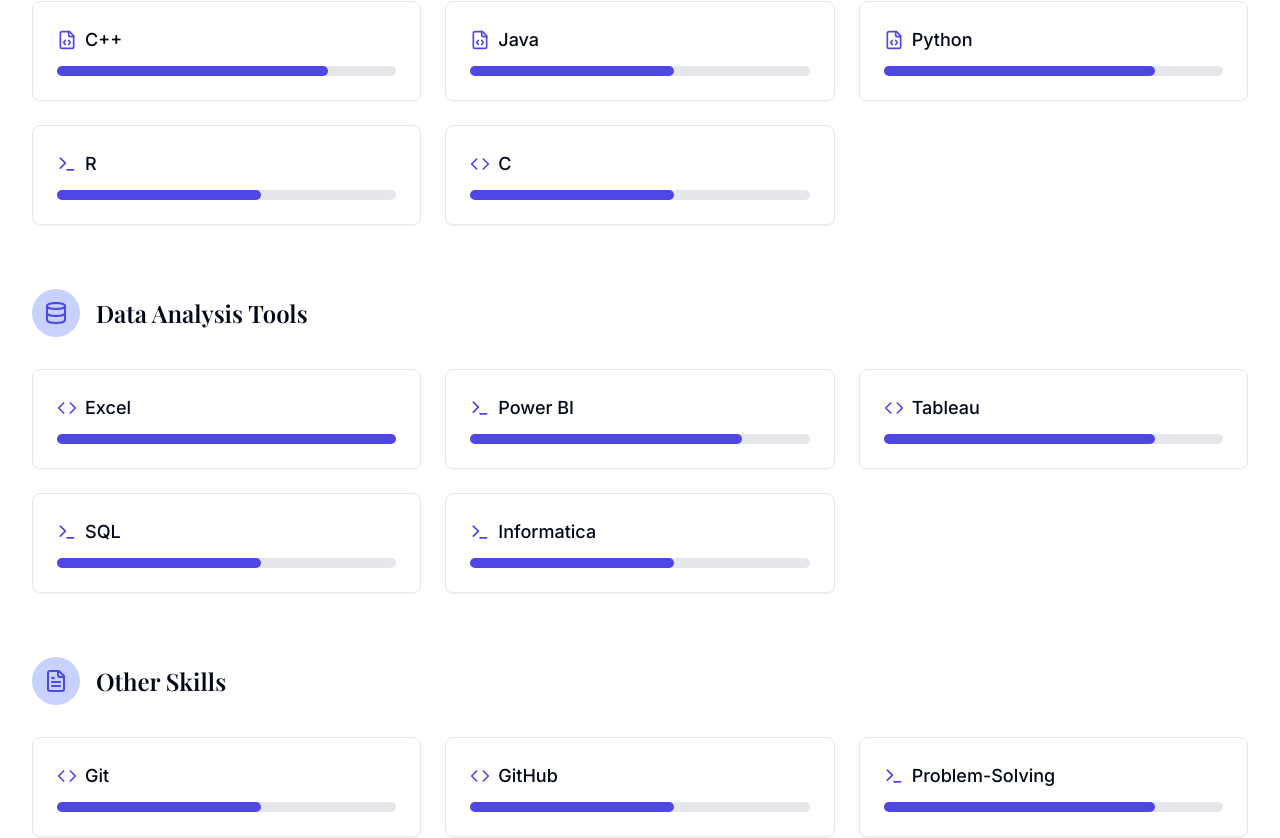
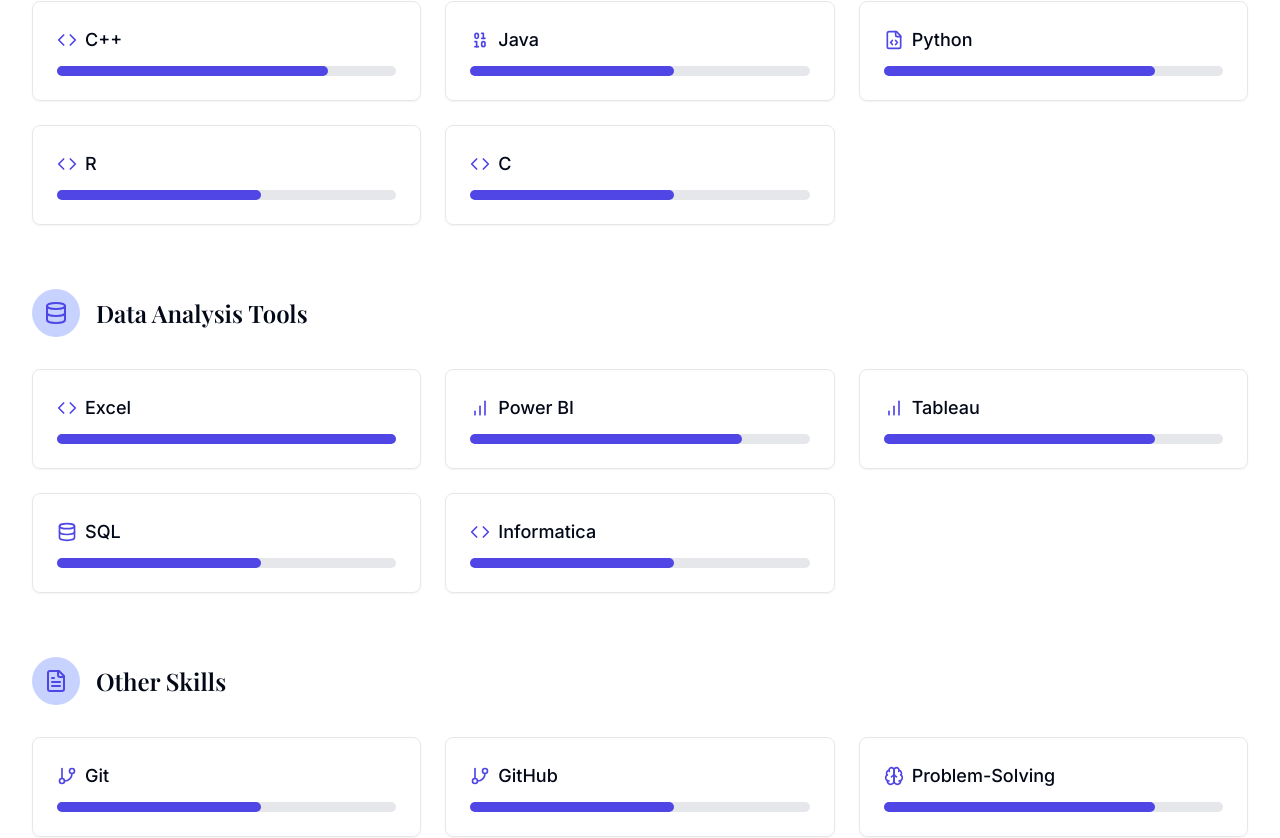
Before and after one commit to mehtaSamiksha/samiksha-portfolio, a React (Vite) app: page /skills in a window 1280 px wide. Shown: the part 471-1309 px from the top of the page. Built offline with nearby package versions, Linux system fonts and the light colour scheme.

Commit message:
Add skill icons
Add icons to skills in the Skills section.

```diff
--- a/src/pages/Skills.tsx
+++ b/src/pages/Skills.tsx
@@ -1,19 +1,56 @@
-
 import { Layout } from "@/components/layout/Layout";
 import { skillCategories } from "@/data/skills";
-import { Award, FlaskRound, FileCode, Code, Terminal, Laptop } from "lucide-react";
+import {
+  Award,
+  FlaskRound,
+  FileCode,
+  Code,
+  Terminal,
+  Database,
+  GitBranch,
+  BarChart,
+  Table,
+  Brain,
+  LineChart,
+  Binary,
+  Laptop
+} from "lucide-react";
 import { motion } from "framer-motion";
 
 const getSkillIcon = (skillName: string) => {
   const name = skillName.toLowerCase();
-  // Map skills to appropriate icons
-  if (name.includes('c++') || name.includes('java') || name.includes('python')) {
+
+  // Programming Languages
+  if (name.includes('python')) {
     return <FileCode className="w-5 h-5 text-portfolio-primary mr-2" />;
-  } else if (name.includes('sql') || name.includes('r')) {
-    return <Terminal className="w-5 h-5 text-portfolio-primary mr-2" />;
-  } else {
+  } else if (name.includes('java')) {
+    return <Binary className="w-5 h-5 text-portfolio-primary mr-2" />;
+  } else if (name.includes('c++') || name.includes('c')) {
     return <Code className="w-5 h-5 text-portfolio-primary mr-2" />;
   }
+
+  // Data Analysis Tools
+  else if (name.includes('sql')) {
+    return <Database className="w-5 h-5 text-portfolio-primary mr-2" />;
+  } else if (name.includes('excel')) {
+    return <Table className="w-5 h-5 text-portfolio-primary mr-2" />;
+  } else if (name.includes('power bi') || name.includes('tableau')) {
+    return <BarChart className="w-5 h-5 text-portfolio-primary mr-2" />;
+  } else if (name.includes('informatica')) {
+    return <LineChart className="w-5 h-5 text-portfolio-primary mr-2" />;
+  }
+
+  // Other Skills
+  else if (name.includes('git')) {
+    return <GitBranch className="w-5 h-5 text-portfolio-primary mr-2" />;
+  } else if (name.includes('problem-solving')) {
+    return <Brain className="w-5 h-5 text-portfolio-primary mr-2" />;
+  } else if (name.includes('analytics')) {
+    return <LineChart className="w-5 h-5 text-portfolio-primary mr-2" />;
+  }
+
+  // Default icon for other skills
+  return <Code className="w-5 h-5 text-portfolio-primary mr-2" />;
 };
 
 const Skills = () => {
```
